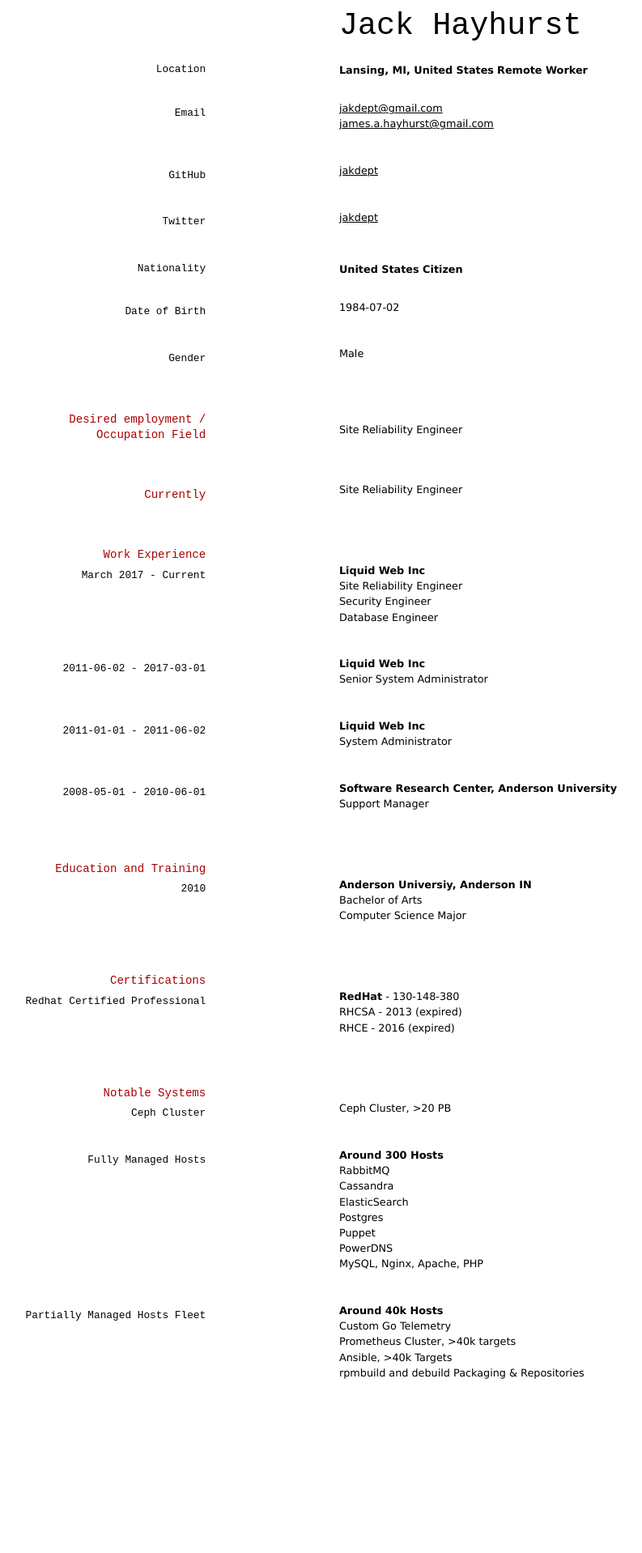
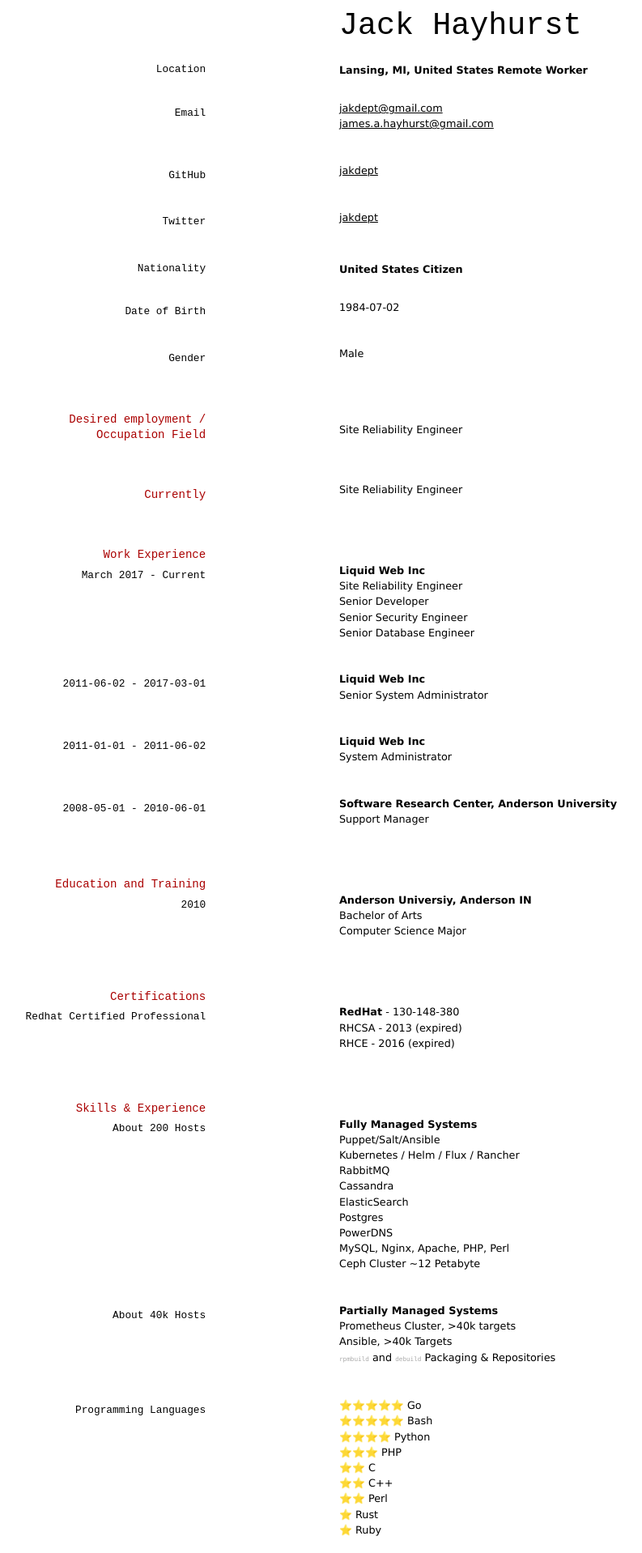
Before and after one commit to jakdept/jakdept, a Jekyll site: the page built from site/cv.md, in a window 1280 px wide. Shown: the whole page at 81% size, without its empty margins (12-805 px from the left). Built offline with Jekyll 4.4.1, drawn with Linux system fonts in a browser that asks for light colours; before the commit the page ends 1724 px from its top, so only the background shows below that.

Commit message:
more updates

```diff
--- a/site/cv.md
+++ b/site/cv.md
@@ -39,8 +39,9 @@
 ### March 2017 - Current
 - __Liquid Web Inc__
 - Site Reliability Engineer
-- Security Engineer
-- Database Engineer
+- Senior Developer
+- Senior Security Engineer
+- Senior Database Engineer
 
 ### 2011-06-02 - 2017-03-01
 - __Liquid Web Inc__
@@ -70,27 +71,36 @@
 - RHCE - 2016 (expired)
 
 
-## Notable Systems
+## Skills & Experience
 
-### Ceph Cluster
-- Ceph Cluster, >20 PB
-
-### Fully Managed Hosts
-- __Around 300 Hosts__
+### About 200 Hosts
+- __Fully Managed Systems__
+- Puppet/Salt/Ansible
+- Kubernetes / Helm / Flux / Rancher
 - RabbitMQ
 - Cassandra
 - ElasticSearch
 - Postgres
-- Puppet
 - PowerDNS
-- MySQL, Nginx, Apache, PHP
+- MySQL, Nginx, Apache, PHP, Perl
+- Ceph Cluster ~12 Petabyte
 
-### Partially Managed Hosts Fleet
-- __Around 40k Hosts__
-- Custom Go Telemetry
+### About 40k Hosts
+- __Partially Managed Systems__
 - Prometheus Cluster, >40k targets
 - Ansible, >40k Targets
-- rpmbuild and debuild Packaging & Repositories
+- `rpmbuild` and `debuild` Packaging & Repositories
+
+### Programming Languages
+- ⭐️⭐️⭐️⭐️⭐️ Go
+- ⭐️⭐️⭐️⭐️⭐️ Bash
+- ⭐️⭐️⭐️⭐️ Python
+- ⭐️⭐️⭐️ PHP
+- ⭐️⭐️ C
+- ⭐️⭐️ C++
+- ⭐️️⭐️️ Perl
+- ⭐️ Rust
+- ⭐️ Ruby
 
 
 
```
